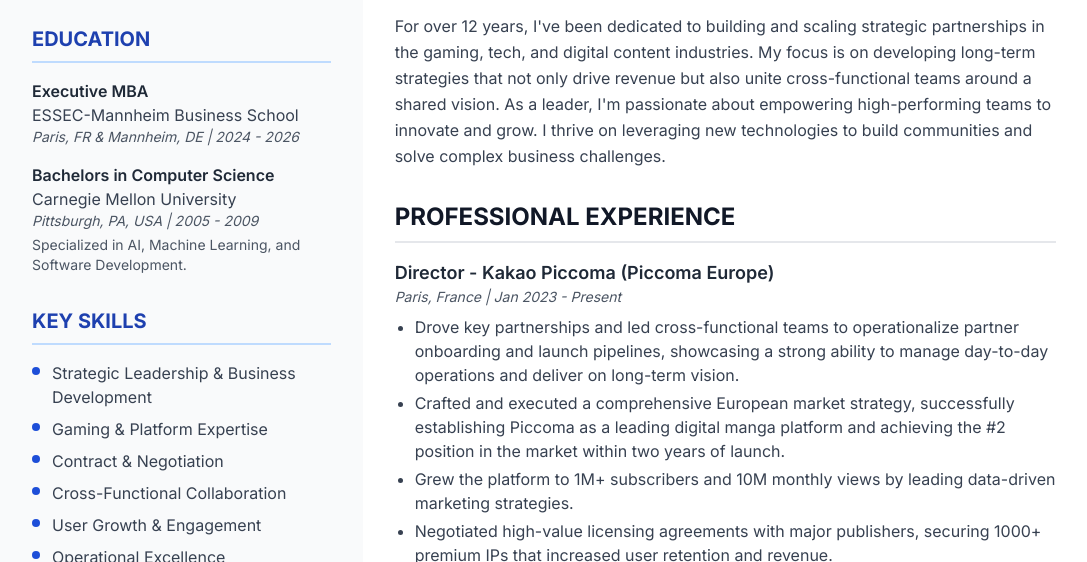
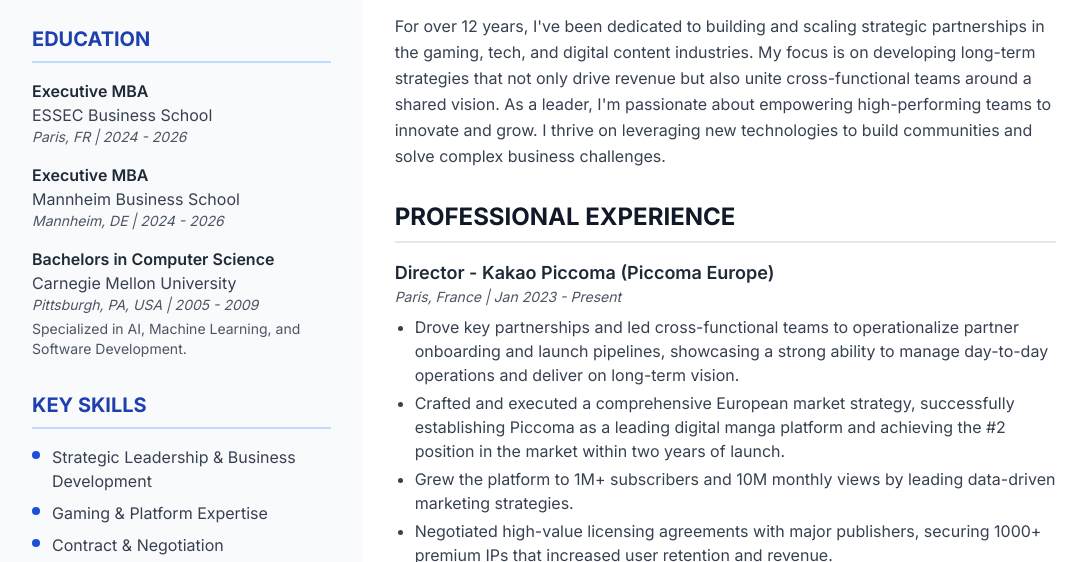
Before and after one commit to hanmin85/resume, a plain HTML site: page index.html in a window 1280 px wide. Shown: the part 253-815 px from the top of the page, without its empty margins (96-1183 px from the left). Drawn offline with nearby package versions, Linux system fonts and the light colour scheme.

Commit message:
Update education details in index.html

```diff
--- a/index.html
+++ b/index.html
@@ -63,9 +63,16 @@
                     <div class="space-y-4">
                         <div>
                             <h3 class="font-semibold text-gray-800">Executive MBA</h3>
-                            <p class="text-gray-700">ESSEC-Mannheim Business School</p>
-                            <p class="text-sm text-gray-600 italic">Paris, FR & Mannheim, DE | 2024 - 2026</p>
+                            <p class="text-gray-700">ESSEC Business School</p>
+                            <p class="text-sm text-gray-600 italic">Paris, FR | 2024 - 2026</p>
                         </div>
+
+                        <div>
+                            <h3 class="font-semibold text-gray-800">Executive MBA</h3>
+                            <p class="text-gray-700">Mannheim Business School</p>
+                            <p class="text-sm text-gray-600 italic">Mannheim, DE | 2024 - 2026</p>
+                        </div>
+
                         <div>
                             <h3 class="font-semibold text-gray-800">Bachelors in Computer Science</h3>
                             <p class="text-gray-700">Carnegie Mellon University</p>
```
